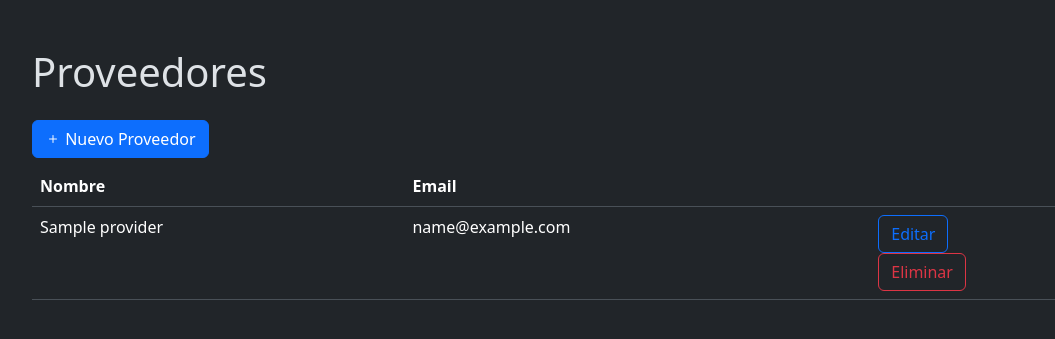
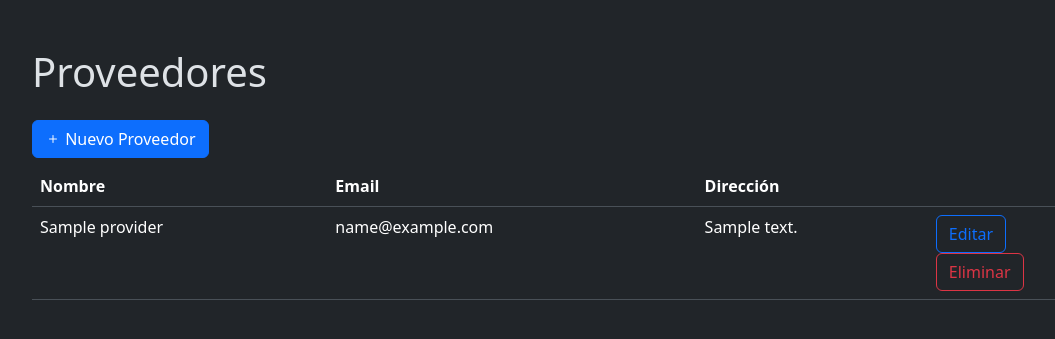
Before and after one commit to manuel-edlp/vetCloud, a Django app: page /proveedor/ in a window 1280 px wide. Shown: the part 74-413 px from the top of the page, without its empty margins (50-1105 px from the left). Run offline with Django 5.2, Linux system fonts and the light colour scheme; tables that the repository leaves empty hold one stand-in row (values such as "Sample post").

Commit message:
Agrego la columna de direccion a la tabla de proveedores

```diff
--- a/app/templates/providers/repository.html
+++ b/app/templates/providers/repository.html
@@ -16,6 +16,7 @@
             <tr>
                 <th>Nombre</th>
                 <th>Email</th>
+                <th>Dirección</th>
                 <th></th>
             </tr>
         </thead>
@@ -25,6 +26,7 @@
             <tr>
                     <td>{{provider.name}}</td>
                     <td>{{provider.email}}</td>
+                    <td>{{provider.address}}</td>
                     <td>
                         <a class="btn btn-outline-primary"
                            href="{% url 'provider_edit' id=provider.id %}"
```
